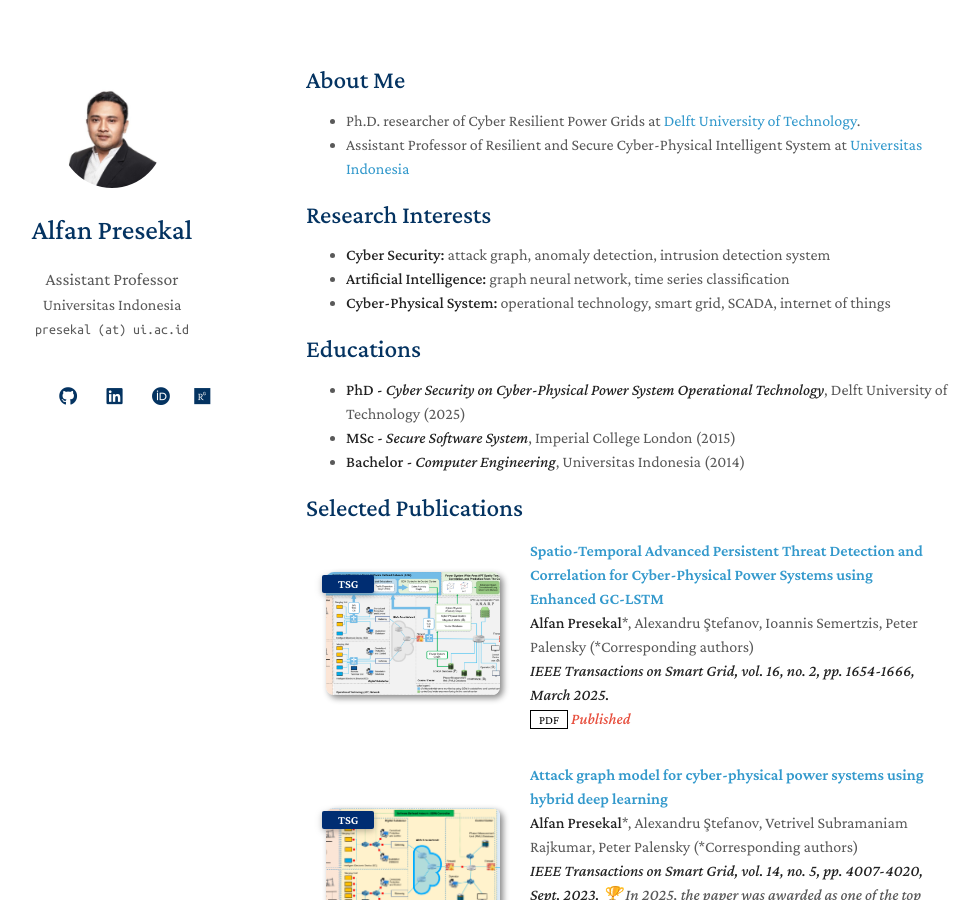
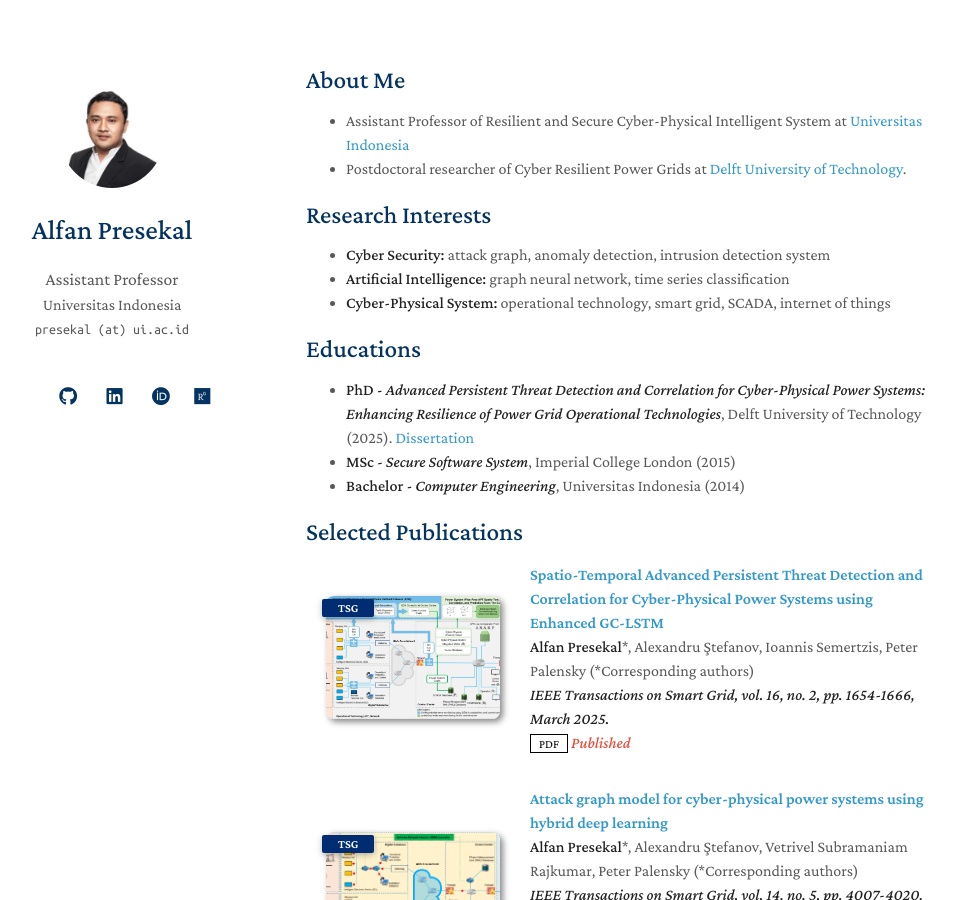
Before and after one commit to apresekal/apresekal.github.io, a Jekyll site: the page built from index.md, in a window 1280 px wide and 900 px high. Shown: the whole window, without its empty margins (164-1143 px from the left). Built offline with Jekyll 4.4.1, drawn with Linux system fonts in a browser that asks for light colours; nearby versions of some CDN libraries; a style sheet for code colours, icons or effects is not loaded; our own code applies the rules of GitHub Pages for plain Markdown files.

Commit message:
add Dissertation

```diff
--- a/index.md
+++ b/index.md
@@ -4,8 +4,9 @@ layout: homepage
 
 ## About Me
 
-- Ph.D. researcher of Cyber Resilient Power Grids at [Delft University of Technology](https://research.tudelft.nl/en/persons/a-presekal).
 - Assistant Professor of Resilient and Secure Cyber-Physical Intelligent System at [Universitas Indonesia](https://scholar.ui.ac.id/en/persons/alfan-presekal)
+- Postdoctoral researcher of Cyber Resilient Power Grids at [Delft University of Technology](https://research.tudelft.nl/en/persons/a-presekal).
+
 
 ## Research Interests
 
@@ -15,7 +16,7 @@ layout: homepage
 
 ## Educations
 
-- **PhD - _Cyber Security on Cyber-Physical Power System Operational Technology_**, Delft University of Technology (2025)
+- **PhD - _Advanced Persistent Threat Detection and Correlation for Cyber-Physical Power Systems: Enhancing Resilience of Power Grid Operational Technologies_**, Delft University of Technology (2025). [Dissertation](https://research.tudelft.nl/en/publications/advanced-persistent-threat-detection-and-correlation-for-cyber-ph)
 - **MSc - _Secure Software System_**, Imperial College London (2015)
 - **Bachelor - _Computer Engineering_**, Universitas Indonesia (2014)
 
```
